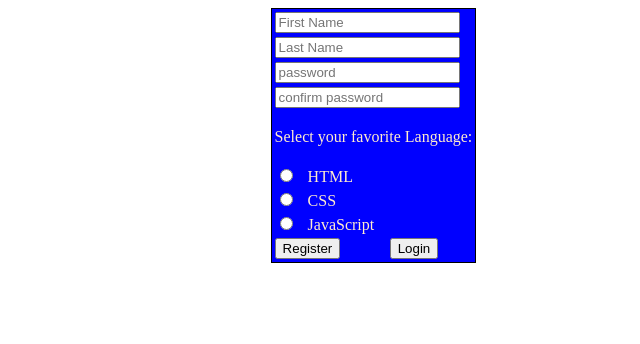
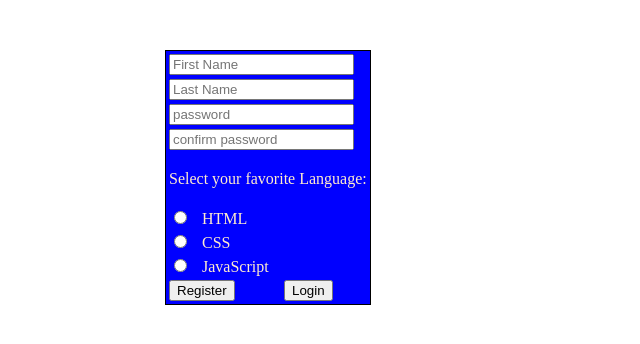
Before and after one commit to Utkarsh-Gangwar/LoginAndRegister, a plain HTML site: page Registration.html in a window 1280 px wide. Shown: the whole page, without its empty margins (243-883 px from the left). Drawn offline with Linux system fonts and the light colour scheme.

Commit message:
Update Registration.html

```diff
--- a/Registration.html
+++ b/Registration.html
@@ -12,8 +12,7 @@
             color: blanchedalmond;
         }
         div{
-            width: 60%;
-            float: right;
+            margin: 50px 400px 50px 400px;
         }
     </style>
 </head>
```
